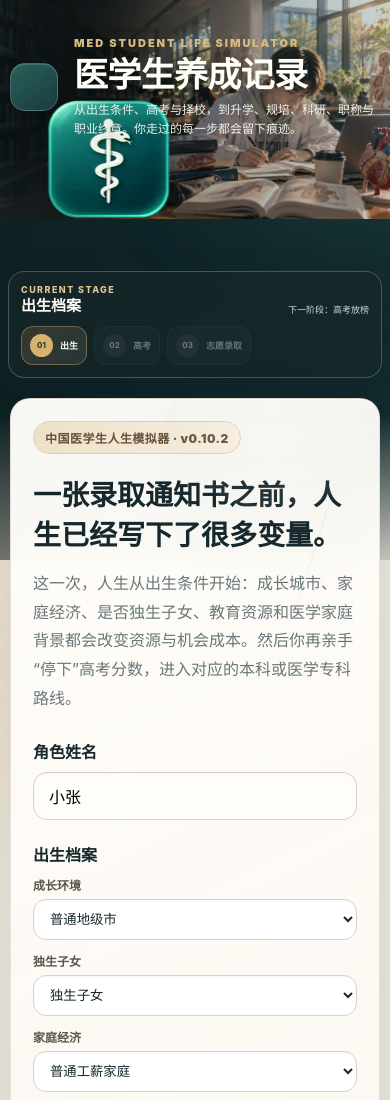
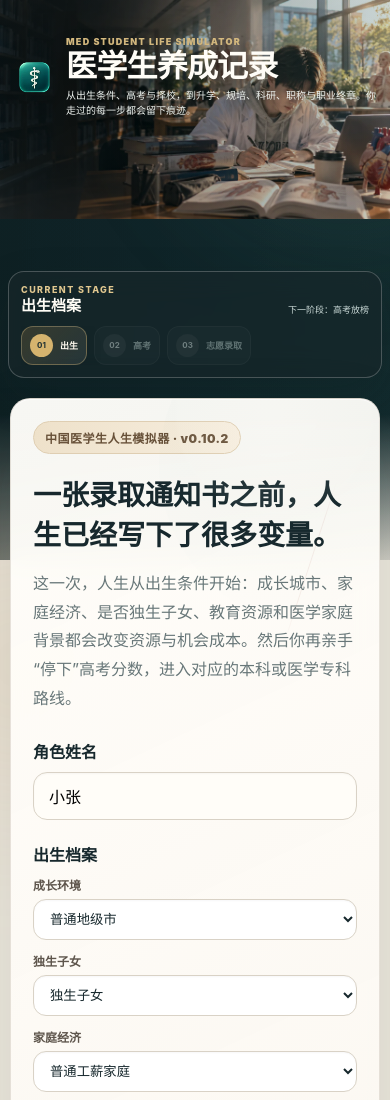
Before and after one commit to Honghu2527/game_doctor, a plain HTML site: page index.html in a window 390 px wide. Shown: the top 1100 px of the page. Drawn offline with Linux system fonts and the light colour scheme.

Commit message:
style: center medical logo and fix mobile header alignment

```diff
--- a/styles.css
+++ b/styles.css
@@ -1305,3 +1305,101 @@ body[data-stage-bg="dermatology"] .stage-backdrop{background-image:url("assets/b
   .status-grid{grid-template-columns:1fr 1fr!important}
   .ending-career-status{padding:15px}
 }
+
+
+/* =========================================================
+   v0.10.2 — redesigned medical logo + mobile header alignment
+   ========================================================= */
+.brand-lockup{
+  display:flex;
+  align-items:center;
+  gap:15px;
+  min-width:0;
+}
+.brand-copy{
+  min-width:0;
+  flex:1 1 auto;
+}
+.brand-mark{
+  width:64px!important;
+  height:64px!important;
+  flex:0 0 64px!important;
+  display:grid!important;
+  place-items:center!important;
+  padding:0!important;
+  margin:0!important;
+  border:0!important;
+  border-radius:20px!important;
+  background:transparent!important;
+  box-shadow:0 12px 30px rgba(0,0,0,.16)!important;
+  overflow:visible!important;
+  font-size:0!important;
+  line-height:0!important;
+}
+.brand-mark img{
+  display:block;
+  width:100%;
+  height:100%;
+  max-width:none;
+  object-fit:contain;
+  object-position:center center;
+  margin:0;
+  transform:none;
+  filter:drop-shadow(0 5px 14px rgba(0,0,0,.12));
+}
+
+@media(max-width:760px){
+  .topbar{
+    align-items:stretch!important;
+  }
+  .brand-lockup{
+    width:100%;
+    display:grid!important;
+    grid-template-columns:54px minmax(0,1fr);
+    align-items:center!important;
+    column-gap:10px!important;
+  }
+  .brand-mark{
+    width:54px!important;
+    height:54px!important;
+    flex-basis:54px!important;
+    border-radius:17px!important;
+    justify-self:center!important;
+    align-self:center!important;
+  }
+  .brand-copy{
+    width:100%;
+    min-width:0;
+  }
+  .brand-copy .eyebrow{
+    margin:0 0 3px!important;
+    font-size:9px!important;
+    letter-spacing:.14em!important;
+    line-height:1.25!important;
+  }
+  .brand-copy h1{
+    margin:0 0 6px!important;
+    font-size:34px!important;
+    line-height:1.02!important;
+    letter-spacing:-.025em!important;
+  }
+  .brand-copy .subtitle{
+    margin:0!important;
+    font-size:11px!important;
+    line-height:1.55!important;
+  }
+}
+
+@media(max-width:390px){
+  .brand-lockup{
+    grid-template-columns:48px minmax(0,1fr);
+    column-gap:8px!important;
+  }
+  .brand-mark{
+    width:48px!important;
+    height:48px!important;
+    border-radius:15px!important;
+  }
+  .brand-copy h1{font-size:31px!important}
+  .brand-copy .subtitle{font-size:10px!important}
+}
```
